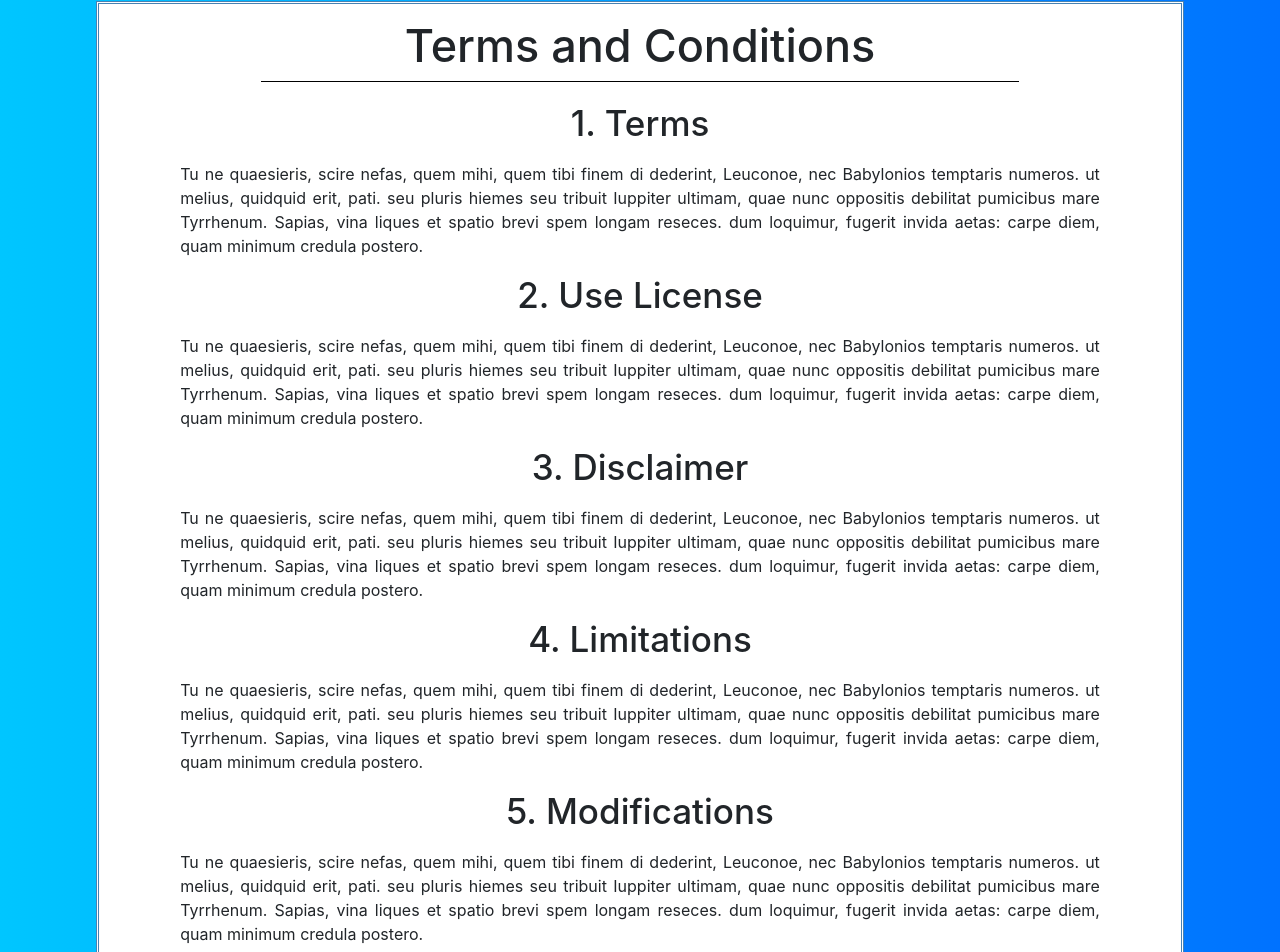
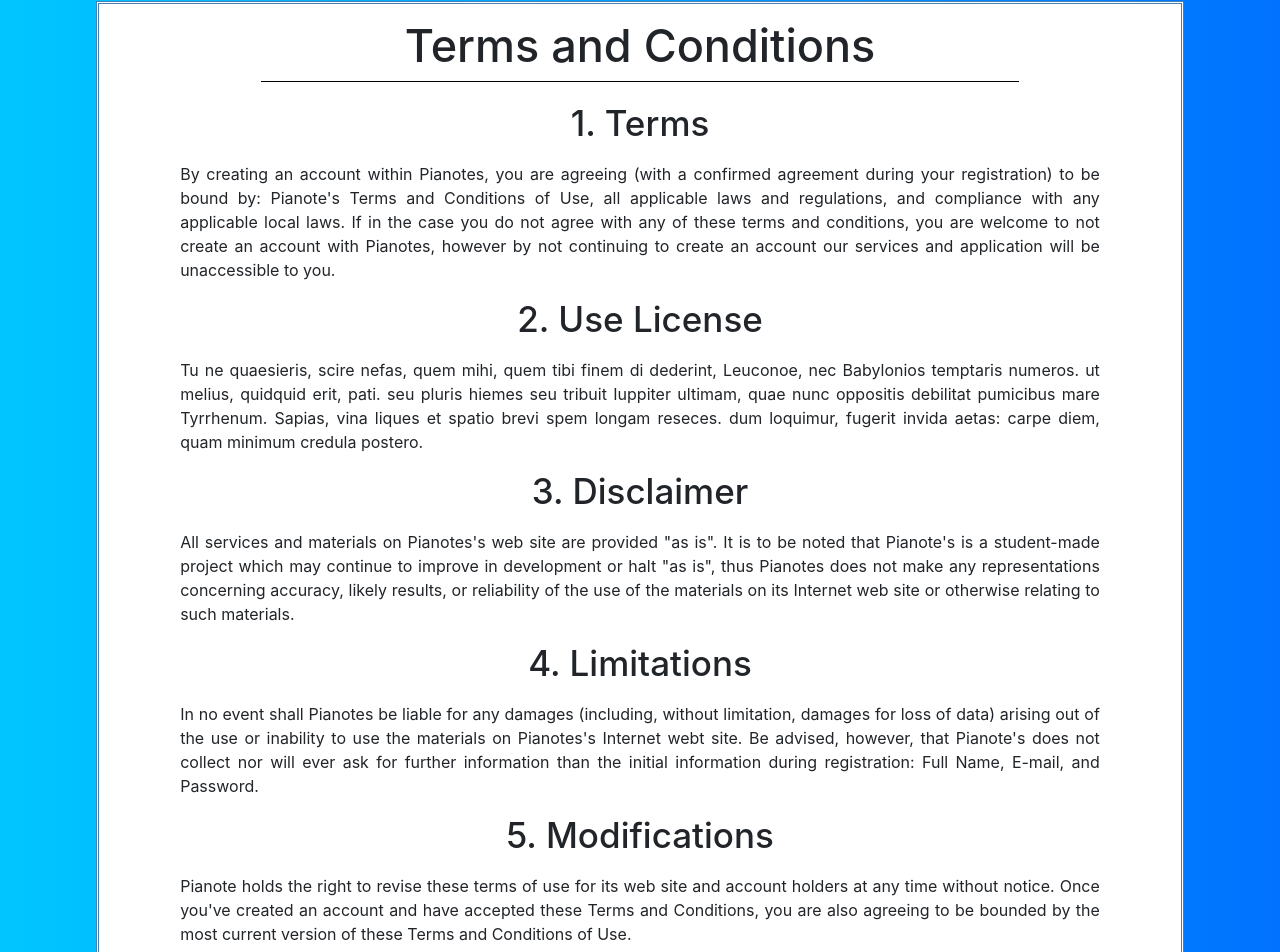
Before and after one commit to peepleskc/pconnector, a React (Create React App) app in the folder client/: page /terms in a window 1280 px wide. Shown: the part 135-1087 px from the top of the page. Built offline with nearby package versions, Linux system fonts and the light colour scheme.

Commit message:
Add files via upload

```diff
--- a/client/src/App.css
+++ b/client/src/App.css
@@ -66,6 +66,8 @@
 .icon {
   padding: 8px;
   height: 110px;
+  max-width: 100%;
+  max-height: 100%;
 }
 
 .texts{
@@ -105,10 +107,18 @@
 }
 
 .upload-page{
-  padding-top: 70px;
+  padding-top: 30px;
+  padding-bottom: 25px;
 }
 
 .upload-page h1{
   color: white;
   font-size: 35px;
 }
+
+/*
+.text-data{
+  padding: 30px;
+  width: 80%;
+  margin: auto;
+}*/
--- a/client/src/components/about.css
+++ b/client/src/components/about.css
@@ -57,4 +57,13 @@
   border-radius: 70%;
   height: 200px;
   width: 40%;
+  max-width: 100%;
 }
+
+.ucf-pic{
+  text-align: center;
+}
+
+.ucf-logo{
+  height: 200px;
+}
--- a/client/src/components/about.js
+++ b/client/src/components/about.js
@@ -10,20 +10,6 @@ class About extends Component {
           <div className="about-title">
             <h1>About Us</h1>
           </div>
-          <p>{'\t'}Tu ne quaesieris, scire nefas, quem mihi, quem tibi
-             finem di dederint, Leuconoe, nec Babylonios
-             temptaris numeros. ut melius, quidquid erit, pati.
-             seu pluris hiemes seu tribuit Iuppiter ultimam,
-             quae nunc oppositis debilitat pumicibus mare
-             Tyrrhenum. Sapias, vina liques et spatio brevi
-             spem longam reseces. dum loquimur, fugerit invida
-             aetas: carpe diem, quam minimum credula postero. </p>
-        </div>
-
-        <div className="story">
-          <div className="about-title">
-            <h1>Pianote's Story</h1>
-          </div>
           <p>Tu ne quaesieris, scire nefas, quem mihi, quem tibi
              finem di dederint, Leuconoe, nec Babylonios
              temptaris numeros. ut melius, quidquid erit, pati.
@@ -32,6 +18,45 @@ class About extends Component {
              Tyrrhenum. Sapias, vina liques et spatio brevi
              spem longam reseces. dum loquimur, fugerit invida
              aetas: carpe diem, quam minimum credula postero. </p>
+
+         <div className="ucf-pic">
+           <img
+             className="ucf-logo"
+             src="https://www.evokad.com/wp-content/uploads/2018/05/UCF-Logo.png"
+             alt="logo"
+           />
+         </div>
+        </div>
+
+        <div className="story">
+          <div className="about-title">
+            <h1>Pianote's Story</h1>
+          </div>
+          <p>Pianote's birth is an interesting tale. It all began during lecture
+          of the course COP 4934 at the University of Central Florida. In this
+          course teams are formed to create a real-world application from beginning
+          to end, which lasts two semesters (COP 4934 and COP 4935).
+          Many speakers, companies, even other professors/faculty from the
+          university itself attended attempting to convince the students in the course to join
+          their team and help complete their project. They weren't the only ones
+          trying to recruit students, in fact the professor of the course announced
+          at the beginning of the course that students can create their own teams and their
+          own project idea if they met the required number of team members of 4 or higher.
+          Jonathan Lai recruited Fazle Akbar and Piero Castillo.
+          Jonathan asked for a brainstorm of ideas and Fazle proposed
+          to create an application that can detect music notes. A great idea, but he
+          continued brainstorming looking for another potential idea. He did not give up on
+          the idea, however, and the next day during the lecture he approached both students, Jonathan
+          and Piero, and not only remained focused on the initial note detection idea, he also
+          brought back research on how it could be completed. All that was left was
+          to recruit 1 more member to be an official team for the course. The day for students
+          to pitch their ideas to other students arrived, and unfortunately the trio were nowhere on the
+          list to present. Fortunate for the three the professor allocated time at the end for
+          additional pitches, and within a quick 5 minute pitch of the project idea the three were
+          able to convince 1 more member to join the team, Kaycee Peeples. With Kaycee and Jonathan
+          both being musicians in piano, and Kaycee being able to brainstorm a handful of interesting
+          names for the team, Pianotes was born.
+          </p>
         </div>
 
         <div className="about-back">
--- a/client/src/components/legal.js
+++ b/client/src/components/legal.js
@@ -14,14 +14,14 @@ class Legal extends Component {
 
           <div className = "terms-listed">
             <h2>1. Terms </h2>
-            <p>Tu ne quaesieris, scire nefas, quem mihi, quem tibi
-               finem di dederint, Leuconoe, nec Babylonios
-               temptaris numeros. ut melius, quidquid erit, pati.
-               seu pluris hiemes seu tribuit Iuppiter ultimam,
-               quae nunc oppositis debilitat pumicibus mare
-               Tyrrhenum. Sapias, vina liques et spatio brevi
-               spem longam reseces. dum loquimur, fugerit invida
-               aetas: carpe diem, quam minimum credula postero. </p>
+            <p>By creating an account within Pianotes, you are agreeing
+            (with a confirmed agreement during your registration) to be bound by:
+            Pianote's Terms and Conditions of Use, all applicable laws and
+            regulations, and compliance with any applicable local laws.
+            If in the case you do not agree with any of these terms and conditions,
+            you are welcome to not create an account with Pianotes, however by not
+            continuing to create an account our services and application will be
+            unaccessible to you.</p>
 
             <h2>2. Use License </h2>
             <p>Tu ne quaesieris, scire nefas, quem mihi, quem tibi
@@ -34,34 +34,27 @@ class Legal extends Component {
                aetas: carpe diem, quam minimum credula postero. </p>
 
             <h2>3. Disclaimer </h2>
-            <p>Tu ne quaesieris, scire nefas, quem mihi, quem tibi
-               finem di dederint, Leuconoe, nec Babylonios
-               temptaris numeros. ut melius, quidquid erit, pati.
-               seu pluris hiemes seu tribuit Iuppiter ultimam,
-               quae nunc oppositis debilitat pumicibus mare
-               Tyrrhenum. Sapias, vina liques et spatio brevi
-               spem longam reseces. dum loquimur, fugerit invida
-               aetas: carpe diem, quam minimum credula postero. </p>
+            <p>All services and materials on Pianotes's web site are provided "as is".
+            It is to be noted that Pianote's is a student-made project which may continue
+            to improve in development or halt "as is", thus Pianotes does not
+            make any representations concerning accuracy, likely results, or reliability of the
+            use of the materials on its Internet web site or otherwise relating
+            to such materials.</p>
 
             <h2>4. Limitations </h2>
-            <p>Tu ne quaesieris, scire nefas, quem mihi, quem tibi
-               finem di dederint, Leuconoe, nec Babylonios
-               temptaris numeros. ut melius, quidquid erit, pati.
-               seu pluris hiemes seu tribuit Iuppiter ultimam,
-               quae nunc oppositis debilitat pumicibus mare
-               Tyrrhenum. Sapias, vina liques et spatio brevi
-               spem longam reseces. dum loquimur, fugerit invida
-               aetas: carpe diem, quam minimum credula postero. </p>
+            <p>In no event shall Pianotes be liable for any damages
+            (including, without limitation, damages for loss of data)
+            arising out of the use or inability to use the materials on Pianotes's
+            Internet webt site. Be advised, however, that Pianote's does not collect
+            nor will ever ask for further information than the initial information
+            during registration: Full Name, E-mail, and Password.</p>
 
             <h2>5. Modifications </h2>
-            <p>Tu ne quaesieris, scire nefas, quem mihi, quem tibi
-               finem di dederint, Leuconoe, nec Babylonios
-               temptaris numeros. ut melius, quidquid erit, pati.
-               seu pluris hiemes seu tribuit Iuppiter ultimam,
-               quae nunc oppositis debilitat pumicibus mare
-               Tyrrhenum. Sapias, vina liques et spatio brevi
-               spem longam reseces. dum loquimur, fugerit invida
-               aetas: carpe diem, quam minimum credula postero. </p>
+            <p>Pianote holds the right to revise these terms of use for its
+            web site and account holders at any time without notice.
+            Once you've created an account and have accepted these Terms and
+            Conditions, you are also agreeing to be bounded by the most
+            current version of these Terms and Conditions of Use. </p>
            </div>
 
         </div>
--- a/client/src/store.js
+++ b/client/src/store.js
@@ -6,12 +6,18 @@ const initialState = {};
 
 const middleware = [thunk];
 
+let devTools = window.__REDUX_DEVTOOLS_EXTENSION__ &&
+window.__REDUX_DEVTOOLS_EXTENSION__();
+if (process.env.NODE_ENV === 'prod' || process.env.NODE_ENV === 'production') {
+    devTools = a => a;
+}
+
 const store = createStore(
   rootReducer,
   initialState,
   compose(
     applyMiddleware(...middleware),
-    window.__REDUX_DEVTOOLS_EXTENSION__ && window.__REDUX_DEVTOOLS_EXTENSION__()
+    devTools
   )
 );
 
```
Also changed, not shown: client/src/components/upload.js (+67 -34 lines).
